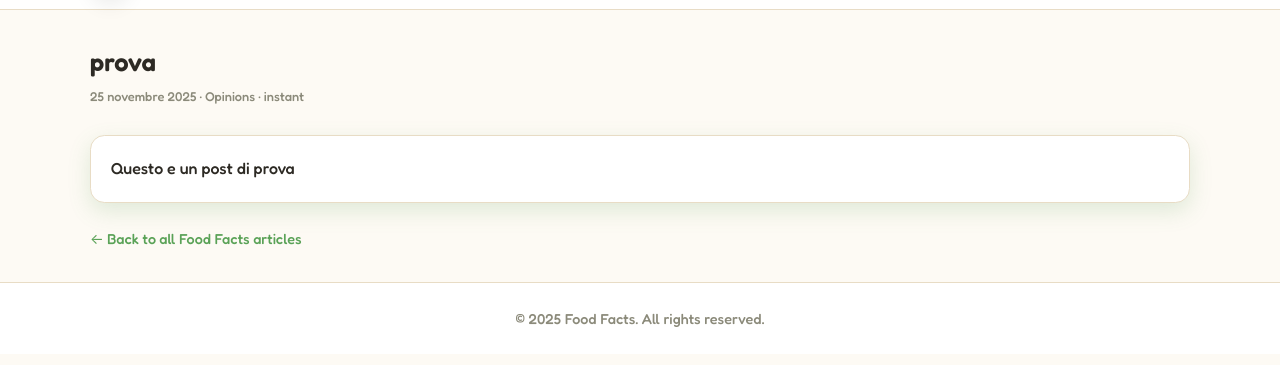
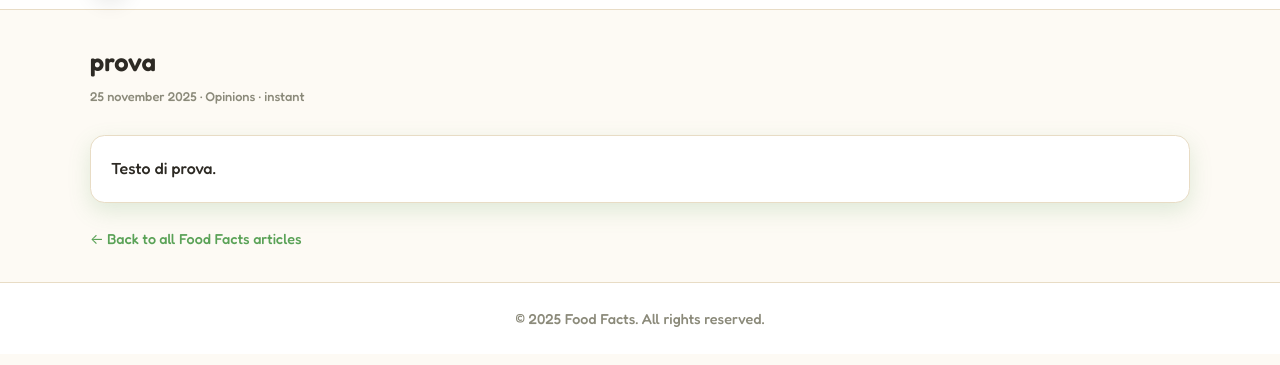
Before and after one commit to MartaSant/martasant.github.io, a plain HTML site: page post2.html in a window 1280 px wide. Shown: the part 55-420 px from the top of the page. Drawn offline with Linux system fonts and the light colour scheme.

Commit message:
Update post2.html

```diff
--- a/post2.html
+++ b/post2.html
@@ -39,11 +39,11 @@
   <main class="container">
     <header class="page-header">
       <h1 class="page-title">prova</h1>
-      <p class="post-meta">25 novembre 2025 · Opinions · instant</p>
+      <p class="post-meta">25 november 2025 · Opinions · instant</p>
     </header>
 
     <article class="post">
-      <p>Questo e un post di prova</p>
+      <p>Testo di prova.</p>
     </article>
 
     <p style="margin-top: 1.5rem; font-size: 0.9rem;">
```
